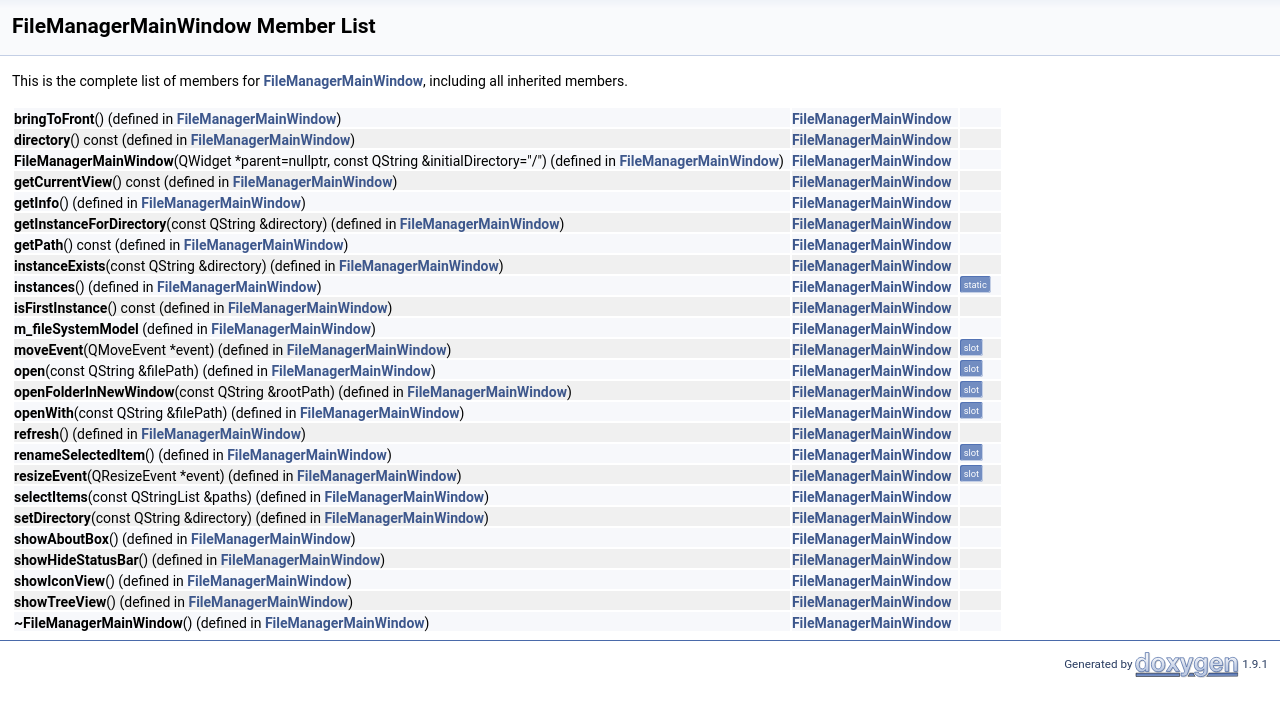
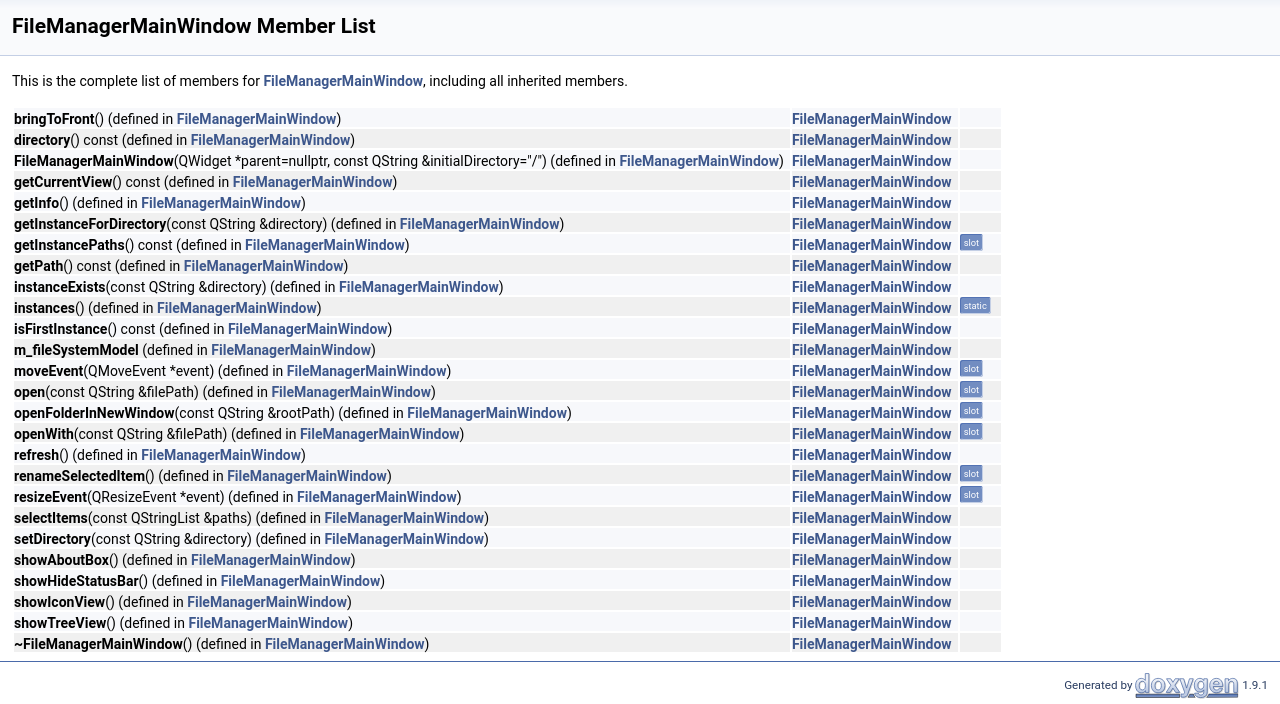
Before and after one commit to probonopd/Filer, a plain HTML site: page classFileManagerMainWindow-members.html in a window 1280 px wide. Shown: the part 96-800 px from the top of the page. Drawn offline with Linux system fonts and the light colour scheme.

Commit message:
deploy: 72c934ff3ed75c5bfb95fb307cc4d6ce14294187

```diff
--- a/classFileManagerMainWindow-members.html
+++ b/classFileManagerMainWindow-members.html
@@ -74,25 +74,26 @@ $(function() {
   <tr bgcolor="#f0f0f0"><td class="entry"><b>getCurrentView</b>() const (defined in <a class="el" href="classFileManagerMainWindow.html">FileManagerMainWindow</a>)</td><td class="entry"><a class="el" href="classFileManagerMainWindow.html">FileManagerMainWindow</a></td><td class="entry"></td></tr>
   <tr bgcolor="#f0f0f0" class="even"><td class="entry"><b>getInfo</b>() (defined in <a class="el" href="classFileManagerMainWindow.html">FileManagerMainWindow</a>)</td><td class="entry"><a class="el" href="classFileManagerMainWindow.html">FileManagerMainWindow</a></td><td class="entry"></td></tr>
   <tr bgcolor="#f0f0f0"><td class="entry"><b>getInstanceForDirectory</b>(const QString &amp;directory) (defined in <a class="el" href="classFileManagerMainWindow.html">FileManagerMainWindow</a>)</td><td class="entry"><a class="el" href="classFileManagerMainWindow.html">FileManagerMainWindow</a></td><td class="entry"></td></tr>
-  <tr bgcolor="#f0f0f0" class="even"><td class="entry"><b>getPath</b>() const (defined in <a class="el" href="classFileManagerMainWindow.html">FileManagerMainWindow</a>)</td><td class="entry"><a class="el" href="classFileManagerMainWindow.html">FileManagerMainWindow</a></td><td class="entry"></td></tr>
-  <tr bgcolor="#f0f0f0"><td class="entry"><b>instanceExists</b>(const QString &amp;directory) (defined in <a class="el" href="classFileManagerMainWindow.html">FileManagerMainWindow</a>)</td><td class="entry"><a class="el" href="classFileManagerMainWindow.html">FileManagerMainWindow</a></td><td class="entry"></td></tr>
-  <tr bgcolor="#f0f0f0" class="even"><td class="entry"><b>instances</b>() (defined in <a class="el" href="classFileManagerMainWindow.html">FileManagerMainWindow</a>)</td><td class="entry"><a class="el" href="classFileManagerMainWindow.html">FileManagerMainWindow</a></td><td class="entry"><span class="mlabel">static</span></td></tr>
-  <tr bgcolor="#f0f0f0"><td class="entry"><b>isFirstInstance</b>() const (defined in <a class="el" href="classFileManagerMainWindow.html">FileManagerMainWindow</a>)</td><td class="entry"><a class="el" href="classFileManagerMainWindow.html">FileManagerMainWindow</a></td><td class="entry"></td></tr>
-  <tr bgcolor="#f0f0f0" class="even"><td class="entry"><b>m_fileSystemModel</b> (defined in <a class="el" href="classFileManagerMainWindow.html">FileManagerMainWindow</a>)</td><td class="entry"><a class="el" href="classFileManagerMainWindow.html">FileManagerMainWindow</a></td><td class="entry"></td></tr>
-  <tr bgcolor="#f0f0f0"><td class="entry"><b>moveEvent</b>(QMoveEvent *event) (defined in <a class="el" href="classFileManagerMainWindow.html">FileManagerMainWindow</a>)</td><td class="entry"><a class="el" href="classFileManagerMainWindow.html">FileManagerMainWindow</a></td><td class="entry"><span class="mlabel">slot</span></td></tr>
-  <tr bgcolor="#f0f0f0" class="even"><td class="entry"><b>open</b>(const QString &amp;filePath) (defined in <a class="el" href="classFileManagerMainWindow.html">FileManagerMainWindow</a>)</td><td class="entry"><a class="el" href="classFileManagerMainWindow.html">FileManagerMainWindow</a></td><td class="entry"><span class="mlabel">slot</span></td></tr>
-  <tr bgcolor="#f0f0f0"><td class="entry"><b>openFolderInNewWindow</b>(const QString &amp;rootPath) (defined in <a class="el" href="classFileManagerMainWindow.html">FileManagerMainWindow</a>)</td><td class="entry"><a class="el" href="classFileManagerMainWindow.html">FileManagerMainWindow</a></td><td class="entry"><span class="mlabel">slot</span></td></tr>
-  <tr bgcolor="#f0f0f0" class="even"><td class="entry"><b>openWith</b>(const QString &amp;filePath) (defined in <a class="el" href="classFileManagerMainWindow.html">FileManagerMainWindow</a>)</td><td class="entry"><a class="el" href="classFileManagerMainWindow.html">FileManagerMainWindow</a></td><td class="entry"><span class="mlabel">slot</span></td></tr>
-  <tr bgcolor="#f0f0f0"><td class="entry"><b>refresh</b>() (defined in <a class="el" href="classFileManagerMainWindow.html">FileManagerMainWindow</a>)</td><td class="entry"><a class="el" href="classFileManagerMainWindow.html">FileManagerMainWindow</a></td><td class="entry"></td></tr>
-  <tr bgcolor="#f0f0f0" class="even"><td class="entry"><b>renameSelectedItem</b>() (defined in <a class="el" href="classFileManagerMainWindow.html">FileManagerMainWindow</a>)</td><td class="entry"><a class="el" href="classFileManagerMainWindow.html">FileManagerMainWindow</a></td><td class="entry"><span class="mlabel">slot</span></td></tr>
-  <tr bgcolor="#f0f0f0"><td class="entry"><b>resizeEvent</b>(QResizeEvent *event) (defined in <a class="el" href="classFileManagerMainWindow.html">FileManagerMainWindow</a>)</td><td class="entry"><a class="el" href="classFileManagerMainWindow.html">FileManagerMainWindow</a></td><td class="entry"><span class="mlabel">slot</span></td></tr>
-  <tr bgcolor="#f0f0f0" class="even"><td class="entry"><b>selectItems</b>(const QStringList &amp;paths) (defined in <a class="el" href="classFileManagerMainWindow.html">FileManagerMainWindow</a>)</td><td class="entry"><a class="el" href="classFileManagerMainWindow.html">FileManagerMainWindow</a></td><td class="entry"></td></tr>
-  <tr bgcolor="#f0f0f0"><td class="entry"><b>setDirectory</b>(const QString &amp;directory) (defined in <a class="el" href="classFileManagerMainWindow.html">FileManagerMainWindow</a>)</td><td class="entry"><a class="el" href="classFileManagerMainWindow.html">FileManagerMainWindow</a></td><td class="entry"></td></tr>
-  <tr bgcolor="#f0f0f0" class="even"><td class="entry"><b>showAboutBox</b>() (defined in <a class="el" href="classFileManagerMainWindow.html">FileManagerMainWindow</a>)</td><td class="entry"><a class="el" href="classFileManagerMainWindow.html">FileManagerMainWindow</a></td><td class="entry"></td></tr>
-  <tr bgcolor="#f0f0f0"><td class="entry"><b>showHideStatusBar</b>() (defined in <a class="el" href="classFileManagerMainWindow.html">FileManagerMainWindow</a>)</td><td class="entry"><a class="el" href="classFileManagerMainWindow.html">FileManagerMainWindow</a></td><td class="entry"></td></tr>
-  <tr bgcolor="#f0f0f0" class="even"><td class="entry"><b>showIconView</b>() (defined in <a class="el" href="classFileManagerMainWindow.html">FileManagerMainWindow</a>)</td><td class="entry"><a class="el" href="classFileManagerMainWindow.html">FileManagerMainWindow</a></td><td class="entry"></td></tr>
-  <tr bgcolor="#f0f0f0"><td class="entry"><b>showTreeView</b>() (defined in <a class="el" href="classFileManagerMainWindow.html">FileManagerMainWindow</a>)</td><td class="entry"><a class="el" href="classFileManagerMainWindow.html">FileManagerMainWindow</a></td><td class="entry"></td></tr>
-  <tr bgcolor="#f0f0f0" class="even"><td class="entry"><b>~FileManagerMainWindow</b>() (defined in <a class="el" href="classFileManagerMainWindow.html">FileManagerMainWindow</a>)</td><td class="entry"><a class="el" href="classFileManagerMainWindow.html">FileManagerMainWindow</a></td><td class="entry"></td></tr>
+  <tr bgcolor="#f0f0f0" class="even"><td class="entry"><b>getInstancePaths</b>() const (defined in <a class="el" href="classFileManagerMainWindow.html">FileManagerMainWindow</a>)</td><td class="entry"><a class="el" href="classFileManagerMainWindow.html">FileManagerMainWindow</a></td><td class="entry"><span class="mlabel">slot</span></td></tr>
+  <tr bgcolor="#f0f0f0"><td class="entry"><b>getPath</b>() const (defined in <a class="el" href="classFileManagerMainWindow.html">FileManagerMainWindow</a>)</td><td class="entry"><a class="el" href="classFileManagerMainWindow.html">FileManagerMainWindow</a></td><td class="entry"></td></tr>
+  <tr bgcolor="#f0f0f0" class="even"><td class="entry"><b>instanceExists</b>(const QString &amp;directory) (defined in <a class="el" href="classFileManagerMainWindow.html">FileManagerMainWindow</a>)</td><td class="entry"><a class="el" href="classFileManagerMainWindow.html">FileManagerMainWindow</a></td><td class="entry"></td></tr>
+  <tr bgcolor="#f0f0f0"><td class="entry"><b>instances</b>() (defined in <a class="el" href="classFileManagerMainWindow.html">FileManagerMainWindow</a>)</td><td class="entry"><a class="el" href="classFileManagerMainWindow.html">FileManagerMainWindow</a></td><td class="entry"><span class="mlabel">static</span></td></tr>
+  <tr bgcolor="#f0f0f0" class="even"><td class="entry"><b>isFirstInstance</b>() const (defined in <a class="el" href="classFileManagerMainWindow.html">FileManagerMainWindow</a>)</td><td class="entry"><a class="el" href="classFileManagerMainWindow.html">FileManagerMainWindow</a></td><td class="entry"></td></tr>
+  <tr bgcolor="#f0f0f0"><td class="entry"><b>m_fileSystemModel</b> (defined in <a class="el" href="classFileManagerMainWindow.html">FileManagerMainWindow</a>)</td><td class="entry"><a class="el" href="classFileManagerMainWindow.html">FileManagerMainWindow</a></td><td class="entry"></td></tr>
+  <tr bgcolor="#f0f0f0" class="even"><td class="entry"><b>moveEvent</b>(QMoveEvent *event) (defined in <a class="el" href="classFileManagerMainWindow.html">FileManagerMainWindow</a>)</td><td class="entry"><a class="el" href="classFileManagerMainWindow.html">FileManagerMainWindow</a></td><td class="entry"><span class="mlabel">slot</span></td></tr>
+  <tr bgcolor="#f0f0f0"><td class="entry"><b>open</b>(const QString &amp;filePath) (defined in <a class="el" href="classFileManagerMainWindow.html">FileManagerMainWindow</a>)</td><td class="entry"><a class="el" href="classFileManagerMainWindow.html">FileManagerMainWindow</a></td><td class="entry"><span class="mlabel">slot</span></td></tr>
+  <tr bgcolor="#f0f0f0" class="even"><td class="entry"><b>openFolderInNewWindow</b>(const QString &amp;rootPath) (defined in <a class="el" href="classFileManagerMainWindow.html">FileManagerMainWindow</a>)</td><td class="entry"><a class="el" href="classFileManagerMainWindow.html">FileManagerMainWindow</a></td><td class="entry"><span class="mlabel">slot</span></td></tr>
+  <tr bgcolor="#f0f0f0"><td class="entry"><b>openWith</b>(const QString &amp;filePath) (defined in <a class="el" href="classFileManagerMainWindow.html">FileManagerMainWindow</a>)</td><td class="entry"><a class="el" href="classFileManagerMainWindow.html">FileManagerMainWindow</a></td><td class="entry"><span class="mlabel">slot</span></td></tr>
+  <tr bgcolor="#f0f0f0" class="even"><td class="entry"><b>refresh</b>() (defined in <a class="el" href="classFileManagerMainWindow.html">FileManagerMainWindow</a>)</td><td class="entry"><a class="el" href="classFileManagerMainWindow.html">FileManagerMainWindow</a></td><td class="entry"></td></tr>
+  <tr bgcolor="#f0f0f0"><td class="entry"><b>renameSelectedItem</b>() (defined in <a class="el" href="classFileManagerMainWindow.html">FileManagerMainWindow</a>)</td><td class="entry"><a class="el" href="classFileManagerMainWindow.html">FileManagerMainWindow</a></td><td class="entry"><span class="mlabel">slot</span></td></tr>
+  <tr bgcolor="#f0f0f0" class="even"><td class="entry"><b>resizeEvent</b>(QResizeEvent *event) (defined in <a class="el" href="classFileManagerMainWindow.html">FileManagerMainWindow</a>)</td><td class="entry"><a class="el" href="classFileManagerMainWindow.html">FileManagerMainWindow</a></td><td class="entry"><span class="mlabel">slot</span></td></tr>
+  <tr bgcolor="#f0f0f0"><td class="entry"><b>selectItems</b>(const QStringList &amp;paths) (defined in <a class="el" href="classFileManagerMainWindow.html">FileManagerMainWindow</a>)</td><td class="entry"><a class="el" href="classFileManagerMainWindow.html">FileManagerMainWindow</a></td><td class="entry"></td></tr>
+  <tr bgcolor="#f0f0f0" class="even"><td class="entry"><b>setDirectory</b>(const QString &amp;directory) (defined in <a class="el" href="classFileManagerMainWindow.html">FileManagerMainWindow</a>)</td><td class="entry"><a class="el" href="classFileManagerMainWindow.html">FileManagerMainWindow</a></td><td class="entry"></td></tr>
+  <tr bgcolor="#f0f0f0"><td class="entry"><b>showAboutBox</b>() (defined in <a class="el" href="classFileManagerMainWindow.html">FileManagerMainWindow</a>)</td><td class="entry"><a class="el" href="classFileManagerMainWindow.html">FileManagerMainWindow</a></td><td class="entry"></td></tr>
+  <tr bgcolor="#f0f0f0" class="even"><td class="entry"><b>showHideStatusBar</b>() (defined in <a class="el" href="classFileManagerMainWindow.html">FileManagerMainWindow</a>)</td><td class="entry"><a class="el" href="classFileManagerMainWindow.html">FileManagerMainWindow</a></td><td class="entry"></td></tr>
+  <tr bgcolor="#f0f0f0"><td class="entry"><b>showIconView</b>() (defined in <a class="el" href="classFileManagerMainWindow.html">FileManagerMainWindow</a>)</td><td class="entry"><a class="el" href="classFileManagerMainWindow.html">FileManagerMainWindow</a></td><td class="entry"></td></tr>
+  <tr bgcolor="#f0f0f0" class="even"><td class="entry"><b>showTreeView</b>() (defined in <a class="el" href="classFileManagerMainWindow.html">FileManagerMainWindow</a>)</td><td class="entry"><a class="el" href="classFileManagerMainWindow.html">FileManagerMainWindow</a></td><td class="entry"></td></tr>
+  <tr bgcolor="#f0f0f0"><td class="entry"><b>~FileManagerMainWindow</b>() (defined in <a class="el" href="classFileManagerMainWindow.html">FileManagerMainWindow</a>)</td><td class="entry"><a class="el" href="classFileManagerMainWindow.html">FileManagerMainWindow</a></td><td class="entry"></td></tr>
 </table></div><!-- contents -->
 <!-- start footer part -->
 <hr class="footer"/><address class="footer"><small>
```
Also changed, not shown: CustomFileIconProvider_8h_source.html (+3 -3 lines), FileManagerMainWindow_8h_source.html (+1 -1 lines), TrashHandler_8h_source.html (+4 -4 lines), classFileManagerMainWindow.html (+3 -0 lines).
